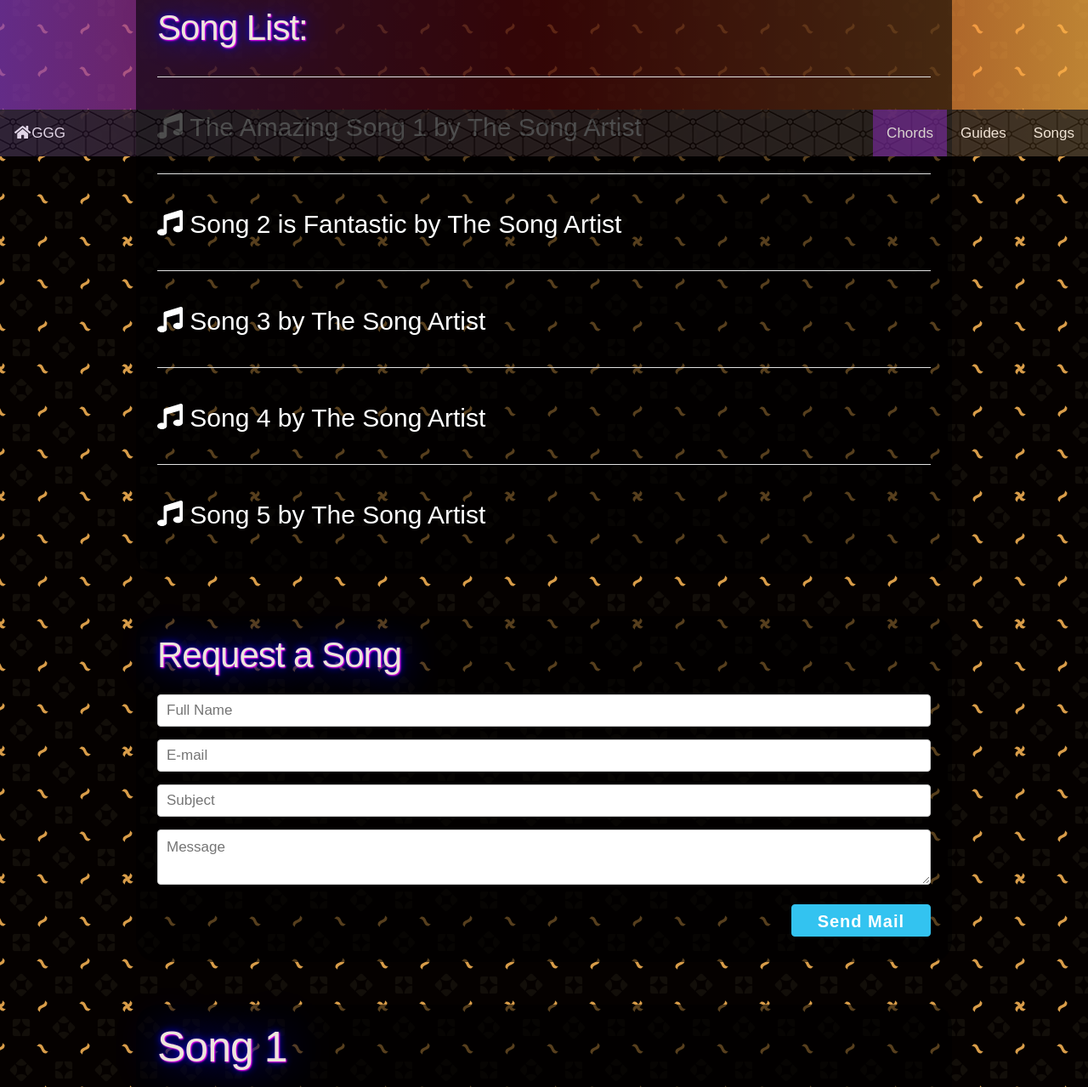
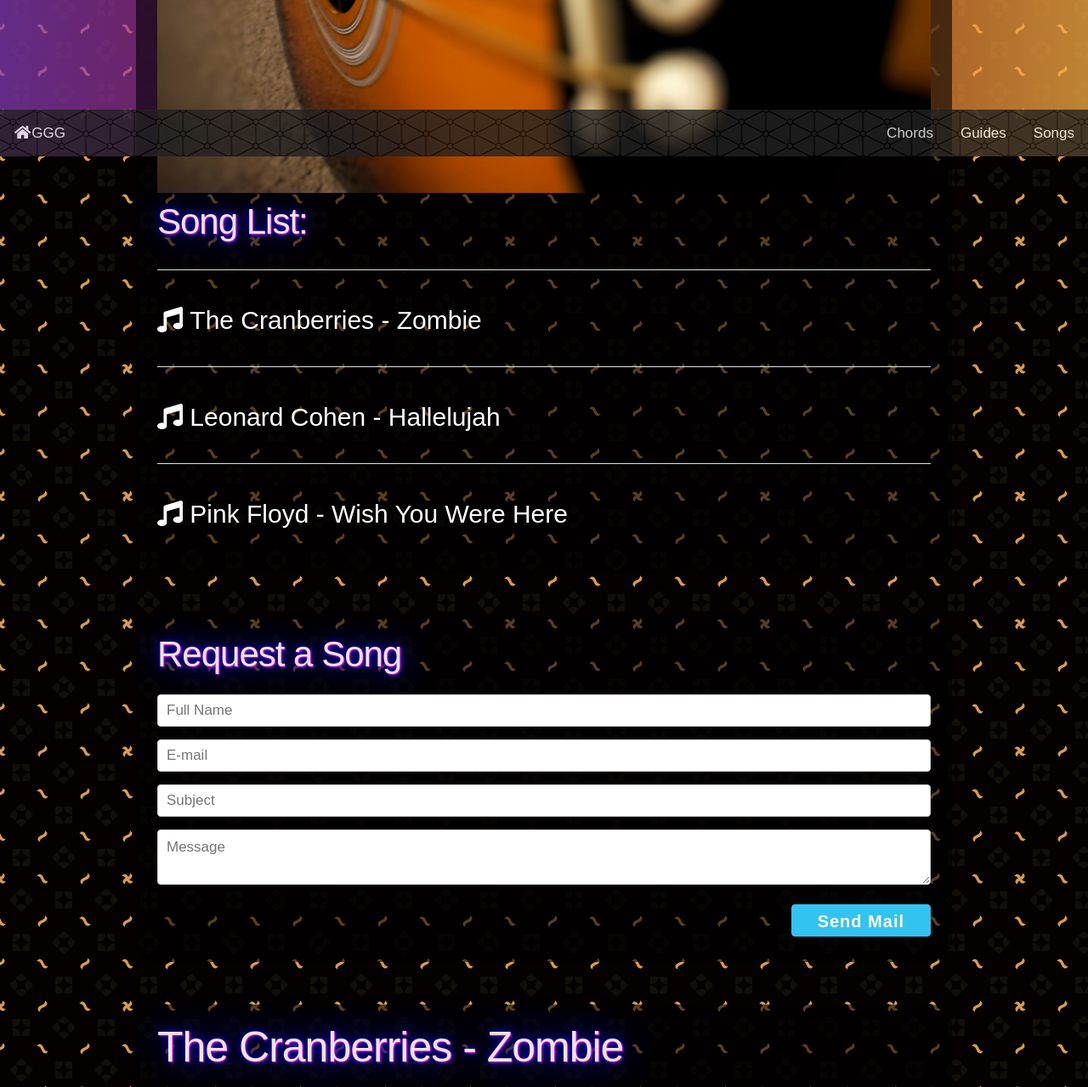
Before and after one commit to wolflint/didProject, a PHP site: page /songs.php in a window 1280 px wide. Shown: the part 616-1895 px from the top of the page at 85% size. Run offline with PHP 8.4, Linux system fonts and the light colour scheme; some libraries are stand-ins or nearby versions; some web fonts are replaced.

Commit message:
Updated songs page with videos and songsheets

```diff
--- a/css/main.css
+++ b/css/main.css
@@ -30,6 +30,7 @@
   }
 ::selection {
     background: purple;
+    color: white;
 }
 * {
     box-sizing: border-box;
@@ -47,7 +48,7 @@ h6 {
 }
 
 html {
-    background: url(../assets/patter3.png) repeat;
+    background: url(../assets/bgPattern.png) repeat;
 }
 
 body {
@@ -108,6 +109,10 @@ nav li a {
 
 nav li a:hover:not(.active) {
     background-color: #111;
+}
+
+input, textarea {
+  color: black;
 }
 
 .active {
--- a/css/songs.css
+++ b/css/songs.css
@@ -24,6 +24,7 @@ button.left.button-primary {
     grid-template-columns: repeat(auto-fit, minmax(200px, 1fr));
     justify-items: center;
     align-items: center;
+    padding-top: 20px;
 }
 form {
   widows: 100%;
@@ -31,3 +32,19 @@ form {
 textarea, input {
   width: 100%;
 }
+
+.iframe-container {
+  position: relative;
+  padding-bottom: 56.25%;
+  padding-top: 30px;
+  height: 0;
+  overflow: hidden;
+}
+
+.iframe-container iframe {
+  position: absolute;
+  top: 0;
+  left: 0;
+  width: 100%;
+  height: 100%;
+}
--- a/navBar.php
+++ b/navBar.php
@@ -6,7 +6,7 @@
     <li style="float: left"><a href="index.php"><i class="fa fa-fw fa-home"></i>GGG</a></li>
     <li><a href="songs.php">Songs</a></li>
     <li><a href="guides.php">Guides</a></li>
-    <li><a href="chords.php" class="active">Chords</a></li>
+    <li><a href="chords.php">Chords</a></li>
   </ul>
 </nav>
 
--- a/songs.php
+++ b/songs.php
@@ -39,30 +39,28 @@ elseif (isset($_GET["mailsent"])) {
 
   <?php include 'navBar.php'; ?>
 
+  <!-- SONG LIST -->
   <div class="container">
     <h1>Groovy Guitar Guides - Easy to learn songs!</h1>
-    <img class="u-full-width" src="https://source.unsplash.com/random/800x400" alt="Man playing acoustic guitar">
+    <img class="u-full-width" src="assets/songsImage.jpeg" alt="Picture of acoustic guitar">
     <h2 id="song-list">Song List:</h2>
     <ul class="song-list">
       <li>
-        <hr><a href="#song1"><i class="fas fa-music"></i> The Amazing Song 1 by The Song Artist</a></li>
+        <hr><a href="#song1"><i class="fas fa-music"></i> The Cranberries - Zombie</a></li>
       <li>
-        <hr><a href="#song2"><i class="fas fa-music"></i> Song 2 is Fantastic by The Song Artist</a></li>
+        <hr><a href="#song2"><i class="fas fa-music"></i> Leonard Cohen - Hallelujah</a></li>
       <li>
-        <hr><a href="#song3"><i class="fas fa-music"></i> Song 3 by The Song Artist</a></li>
-      <li>
-        <hr><a href="#song4"><i class="fas fa-music"></i> Song 4 by The Song Artist</a></li>
-      <li>
-        <hr><a href="#song5"><i class="fas fa-music"></i> Song 5 by The Song Artist</a></li>
+        <hr><a href="#song3"><i class="fas fa-music"></i> Pink Floyd - Wish You Were Here</a></li>
     </ul>
   </div>
+
+
 
   <div class="container">
     <!-- contact form -->
     <h2>Request a Song</h2>
     <form action="contactForm.php" method="post">
       <?php
-
           // Check if name was already submitted
           if (!empty($_GET["name"])) {
               echo '<input type="text" name="name" placeholder="Full Name" value="'.$_GET["name"].'"><br>';
@@ -77,26 +75,24 @@ elseif (isset($_GET["mailsent"])) {
               echo '<input type="text" name="email" placeholder="E-mail"><br>';
           }
           ?>
-
       <input type="text" name="subject" placeholder="Subject">
       <textarea name="message" rows="8" cols="60" placeholder="Message"></textarea>
       <button class="button-primary right" type="submit" name="submit"> Send Mail </button>
     </form>
   </div>
 
+
+
   <div class="container">
     <!-- SONG NAME -->
-    <h1 id="song1">Song 1</h1>
+    <h1 id="song1">The Cranberries - Zombie</h1>
     <!-- SONG VIDEO -->
-    <video class="u-full-width" controls src="https://archive.org/download/BigBuckBunny_124/Content/big_buck_bunny_720p_surround.mp4" poster="https://peach.blender.org/wp-content/uploads/title_anouncement.jpg?x11217" width="620">
-
-      Sorry, your browser doesn't support embedded videos,
-      but don't worry, you can <a href="https://archive.org/details/BigBuckBunny_124">download it</a>
-      and watch it with your favorite video player!
-    </video>
+    <div class="iframe-container">
+      <iframe width="560" height="315" src="https://www.youtube.com/embed/gCVh1UgOvIA" frameborder="0" allow="accelerometer; autoplay; encrypted-media; gyroscope; picture-in-picture" allowfullscreen></iframe>
+    </div>
     <div class="button-grid">
       <!-- SONG SHEET DOWNLOAD -->
-      <a href="assets/songsheets/pinkFloydWishYouWereHere.pdf" download>
+      <a href="assets/songsheets/CranberriesZombie.pdf" download>
         <button class="left button-primary">
           <i class="fas fa-download"></i>
           Songsheet
@@ -106,16 +102,35 @@ elseif (isset($_GET["mailsent"])) {
     </div>
   </div>
 
+
+
   <div class="container">
     <!-- SONG NAME -->
-    <h1 id="song2">Song 2</h1>
+    <h1 id="song2">Leonard Cohen - Hallelujah</h1>
+    <div class="iframe-container">
+      <iframe class="u-full-width" width="560" height="315" src="https://www.youtube.com/embed/KJ-mNXwPhrg" frameborder="0" allow="accelerometer; autoplay; encrypted-media; gyroscope; picture-in-picture" allowfullscreen></iframe>
+    </div>
+    <div class="button-grid">
+      <!-- SONG SHEET DOWNLOAD -->
+      <a href="assets/songsheets/LeonardCohenHallelujah.pdf" download>
+        <button class="left button-primary">
+          <i class="fas fa-download"></i>
+          Songsheet
+        </button></a>
+      <!-- SONG LIST LINK -->
+      <a href="#song-list"><button class="right button-primary">Song List <i class="fas fa-level-up-alt"></i></button></a>
+    </div>
+  </div>
+
+
+
+  <div class="container">
+    <!-- SONG NAME -->
+    <h1 id="song3">Pink Floyd - Wish You Were Here</h1>
     <!-- SONG VIDEO -->
-    <video class="u-full-width" controls src="https://archive.org/download/BigBuckBunny_124/Content/big_buck_bunny_720p_surround.mp4" poster="https://peach.blender.org/wp-content/uploads/title_anouncement.jpg?x11217" width="620">
-
-      Sorry, your browser doesn't support embedded videos,
-      but don't worry, you can <a href="https://archive.org/details/BigBuckBunny_124">download it</a>
-      and watch it with your favorite video player!
-    </video>
+    <div class="iframe-container">
+      <iframe width="560" height="315" src="https://www.youtube.com/embed/atrTmea3DNg" frameborder="0" allow="accelerometer; autoplay; encrypted-media; gyroscope; picture-in-picture" allowfullscreen></iframe>
+    </div>
     <div class="button-grid">
       <!-- SONG SHEET DOWNLOAD -->
       <a href="assets/songsheets/pinkFloydWishYouWereHere.pdf" download>
```
Also changed, not shown: assets/bgPattern.png (renamed from assets/patter3.png), assets/patter2.png (deleted), assets/songsImage.jpeg (added).
